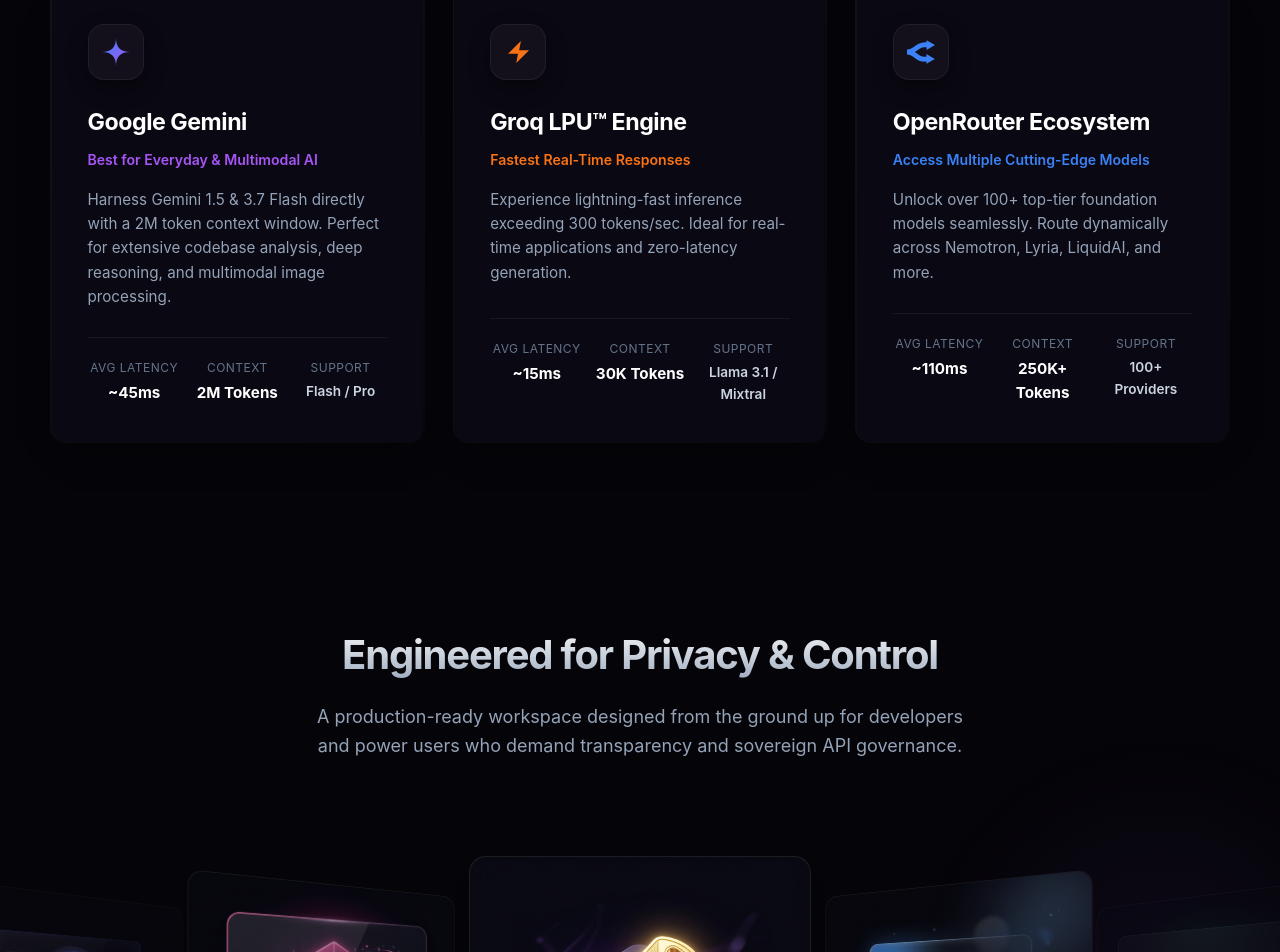
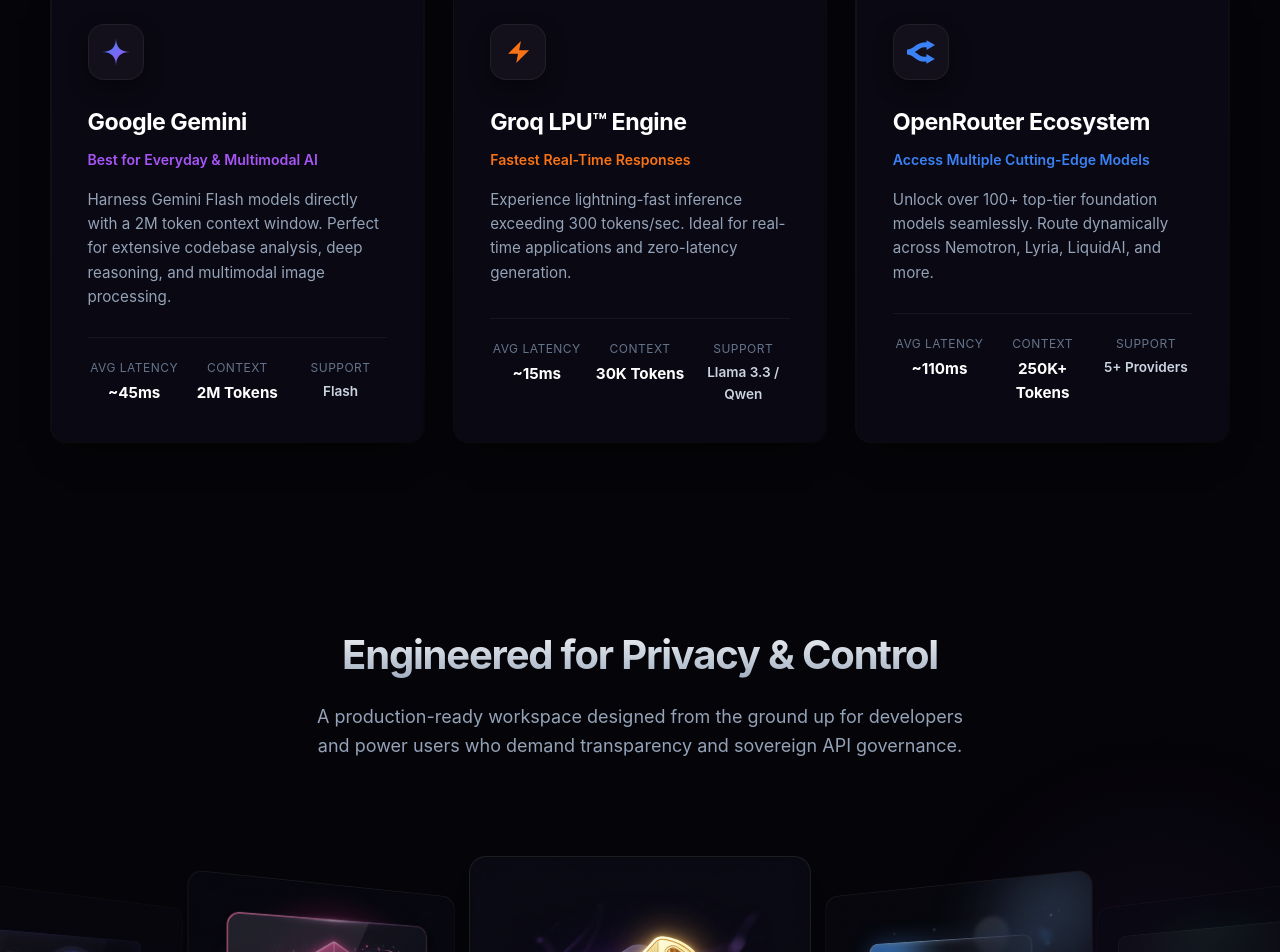
Before and after one commit to darshohri/BYOK, a React (Vite) app: page / in a window 1280 px wide. Shown: the part 1087-2039 px from the top of the page. Built offline with nearby package versions, Linux system fonts and the light colour scheme.

Commit message:
Update Groq supported models to Llama 3.3 and Qwen

```diff
--- a/src/components/Providers.jsx
+++ b/src/components/Providers.jsx
@@ -10,12 +10,12 @@
       id: 'gemini',
       name: 'Google Gemini',
       tag: 'Best for Everyday & Multimodal AI',
-      desc: 'Harness Gemini 1.5 & 3.7 Flash directly with a 2M token context window. Perfect for extensive codebase analysis, deep reasoning, and multimodal image processing.',
+      desc: 'Harness Gemini Flash models directly with a 2M token context window. Perfect for extensive codebase analysis, deep reasoning, and multimodal image processing.',
       icon: <GeminiLogo size={28} />,
       badgeColor: '#a855f7',
       glowColor: 'purple',
       status: 'Verified BYOK Protocol',
-      metrics: { latency: '~45ms', context: '2M Tokens', models: 'Flash / Pro' }
+      metrics: { latency: '~45ms', context: '2M Tokens', models: 'Flash' }
     },
     {
       id: 'groq',
@@ -26,7 +26,7 @@
       badgeColor: '#f97316',
       glowColor: 'orange',
       status: 'Ultra-Low Latency',
-      metrics: { latency: '~15ms', context: '30K Tokens', models: 'Llama 3.1 / Mixtral' }
+      metrics: { latency: '~15ms', context: '30K Tokens', models: 'Llama 3.3 / Qwen' }
     },
     {
       id: 'openrouter',
@@ -37,7 +37,7 @@
       badgeColor: '#3b82f6',
       glowColor: 'blue',
       status: 'Universal API Gateway',
-      metrics: { latency: '~110ms', context: '250K+ Tokens', models: '100+ Providers' }
+      metrics: { latency: '~110ms', context: '250K+ Tokens', models: '5+ Providers' }
     }
   ];
 
```
